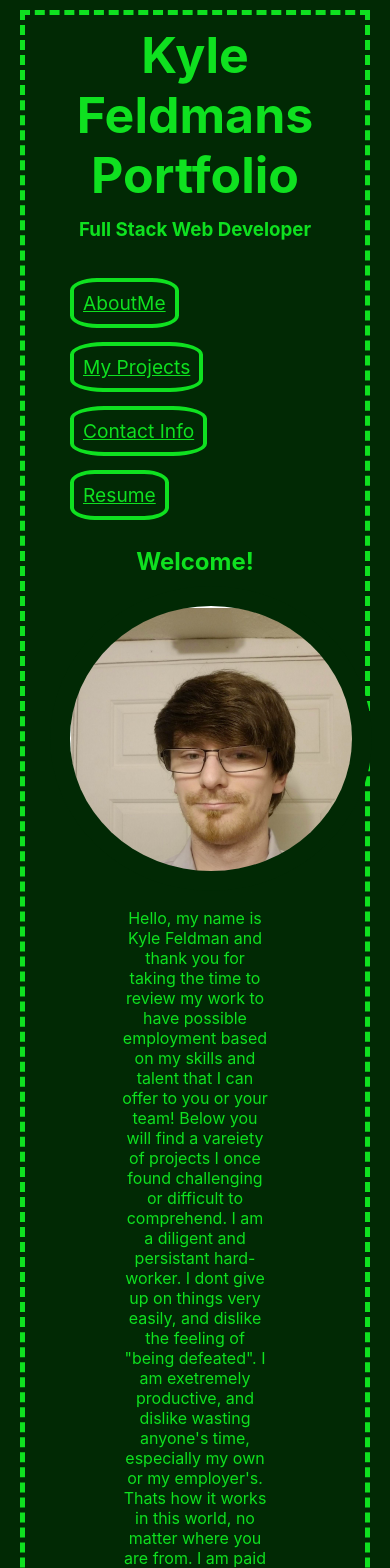
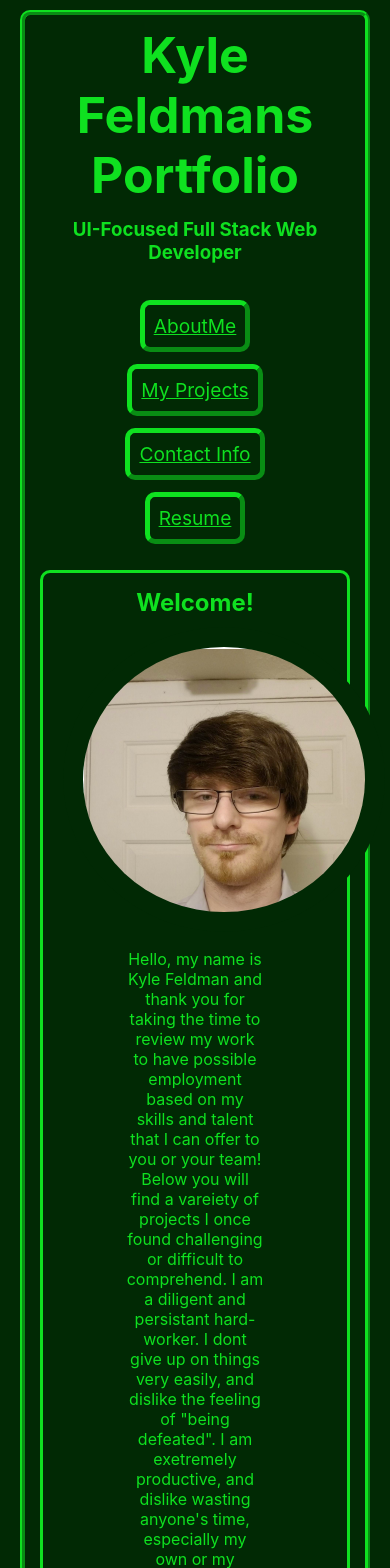
Before and after one commit to MrSinzo/Kyle-Feldmans-Portfolio, a React (Create React App) app: page / in a window 390 px wide. Shown: the top 1568 px of the page. Built offline with nearby package versions, Linux system fonts and the light colour scheme.

Commit message:
added more CSS changes, made page more mobile responsive, improved button looks

```diff
--- a/src/App.css
+++ b/src/App.css
@@ -1,8 +1,4 @@
 /* General, Reuseable Css */
-
-ul {
-  list-style-type: none;
-}
 
 :root {
   --main-fc: #0fe120;
@@ -26,7 +22,8 @@ label {
 }
 
 .mainContainer {
-  border: 5px dashed var(--main-fc);
+  border: 5px ridge var(--main-fc);
+  border-radius: 10px;
   padding: 5px;
   text-align: center;
   list-style-type: none;
@@ -34,10 +31,15 @@ label {
 
 .flexThis {
   display: flex;
-  justify-content: space-between;
+  justify-content: space-around;
   flex-wrap: wrap;
 }
 
+.quickBorder {
+  border: #0fe120 3px solid;
+  padding: 10px;
+  border-radius: 10px;
+}
 .subContainer {
   display: flex;
   flex-direction: column;
@@ -45,11 +47,13 @@ label {
   max-width: 50%;
   margin: 0 auto;
   padding: 8px;
+
 }
 
 .LinkIconFix {
   max-width: 50px;
   max-height: auto;
+  padding-right: 5px
 }
 
 .ctxt {
@@ -59,6 +63,7 @@ label {
 .myCard {
   background-color: var(--main-bg);
   border: 3px dotted var(--main-fc);
+  border-radius: 10px;
   padding: 8px;
   max-width: 40%;
   text-align: center;
@@ -73,19 +78,20 @@ label {
 }
 .navContainer {
   list-style-type: none;
-
 }
 
 #navButton {
-  border: 4px solid var(--main-fc);
-  border-radius: 25%;
+  border: 5px outset var(--main-fc);
+  border-radius: 10px;
   padding: 9px;
   font-size: 120%;
   text-shadow: #0fe120;
 }
 
 #navButton:hover {
+  cursor: pointer;
   background-color: rgb(172, 15, 15);
+  border: 5px inset;
 }
 
 .flexThisNav {
@@ -110,9 +116,9 @@ label {
   border-radius: 40%;
 }
 
-.picFix2:hover {
+/* .picFix2:hover {
   filter: grayscale(1);
-}
+} */
 
 .projectIcons {
   position: relative;
@@ -125,6 +131,20 @@ label {
 .projectIcons:hover {
   background-color: #0fe120;
   border-radius: 51%;
+}
+
+.deployButton {
+  border: 5px outset var(--main-fc);
+  border-radius: 10px;
+  padding: 9px;
+  font-size: 120%;
+  text-shadow: #0fe120;
+}
+
+.deployButton:hover{
+  cursor: pointer;
+  background-color: rgb(172, 15, 15);
+  border: 5px inset;
 }
 
 /* Contact Me section CSS */
@@ -140,22 +160,21 @@ label {
   max-width: fit-content;
 }
 
-
 /* Resume CSS */
 
 .resumeCard {
   background-color: var(--main-bg);
   border: 3px dotted var(--main-fc);
+  border-radius: 10px;
   padding: 8px;
   /* max-width: 40%; */
   margin: auto;
   text-align: center;
-  min-width: 400px;
+  min-width: 300px;
   max-width: 600px;
   min-height: 400px;
   /* justify-content: space-between; */
 }
-
 
 .flexThisToo {
   display: flex;
@@ -200,4 +219,9 @@ label {
     margin: 20px;
 
   }
+
+  .flexThis {
+    justify-content: center;
+  }
+
 }
--- a/src/components/Footer.js
+++ b/src/components/Footer.js
@@ -1,6 +1,6 @@
 import React from "react";
 import ghIcon from "../images/github-mark-white.png";
-import LinkedIcon from "../images/icons8-linkedin-circled-90.png";
+import LinkedIcon from "../images/In-White-72.png";
 import StackOverFlowIcon from '../images/StackOverFlowIcon.png'
 const Footer = () => {
   return (
--- a/src/components/Header.js
+++ b/src/components/Header.js
@@ -3,7 +3,7 @@ function Header() {
   return (
     <div>
       <h1>Kyle Feldmans Portfolio</h1>
-      <h3>Full Stack Web Developer</h3>
+      <h3>UI-Focused Full Stack Web Developer</h3>
       <br />
       <div></div>
     </div>
--- a/src/components/Project.js
+++ b/src/components/Project.js
@@ -11,13 +11,13 @@ function Project(props) {
         </a>
       </h1>
       <div>
-        <a href={props.href} target="_blank" rel="noopener noreferrer">
-          <img
-            className="picFix2"
-            src={props.src}
-            alt="Kyle Feldmans Projects"
-          />
-        </a>
+        <img className="picFix2" src={props.src} alt="Kyle Feldmans Projects" />
+
+        <div>
+          <a href={props.href} target="_blank" rel="noopener noreferrer">
+            <button className="deployButton">Deployed Site</button>
+          </a>
+        </div>
         <p className="">{props.description} </p>
       </div>
     </div>
--- a/src/components/Resume.js
+++ b/src/components/Resume.js
@@ -5,22 +5,22 @@ function Resume() {
   return (
     <div className="flexThisToo">
       <div className="resumeCard">
-        <h2 ><a href={ResumeDownload} download="Kyle Feldman's Resume">
+        <h2>
+          <a href={ResumeDownload} download="Kyle Feldman's Resume">
             My Full Resume Here!
-        </a></h2>
+          </a>
+        </h2>
         <h2>Kyles Certificates/Licenses</h2>
-        <ul>
         <li>
-            <a href="" src="">Full Stack Web Development</a></li>
+          <a href="" src="">
+            Certificate of Completetion - Full Stack Web Development
+          </a>
+        </li>
 
-            <li>From University of Washington Fullstack Bootcamp
-
-          </li>
-        </ul>
+        <li> University of Washington Fullstack Bootcamp</li>
       </div>
       {/* {end of first set } */}
       <div className="resumeCard">
-        <ul>
         <h3>General Skills:</h3>
         <li>Project management</li>
         <li>Sales Techniques</li>
@@ -33,18 +33,15 @@ function Resume() {
         <li>Keeps Focused on Primary Tasks</li>
         <li>Posesses Technology Learning speed and skills</li>
         <li>Business before Pleasure is my motto</li>
-        </ul>
       </div>
       {/* {end of second set} */}
       <div className="resumeCard">
-          <ul>
         {" "}
-            <h3>Computer Skills:</h3>
+        <h3>Technical Skills:</h3>
         <li>Moderate Html and Css</li>
         <li>Moderate JavaScript</li>
         <li>
-              Can apply and understand some CSS frameworks like Bootstrap or
-              Bulma.
+          Can apply and understand some CSS frameworks like Bootstrap or Bulma.
         </li>
         <li>MySQL and Sequelize Database</li>
         <li>Github functionality</li>
@@ -52,11 +49,8 @@ function Resume() {
         <li>Typing Speed of about 40 wpm</li>
         <li>Google.Docs</li>
         <li>Storage Clouds like Dropbox, Onedrive etc.</li>
-            <li></li>
-          </ul>
       </div>
     </div>
-
   );
 }
 
--- a/src/pages/Container.js
+++ b/src/pages/Container.js
@@ -20,7 +20,7 @@ function Container() {
   const renderPage = () => {
     if (currentPage === "AboutMe") {
       return (
-        <div>
+        <div className="quickBorder">
           <AboutMe />
         </div>
       );
@@ -62,10 +62,10 @@ function Container() {
       );
     }
     if (currentPage === "ContactMe") {
-      return <ContactMe />;
+      return <div className="quickBorder"><ContactMe /></div>;
     }
     if (currentPage === "Resume") {
-      return <Resume />;
+      return <div className="quickBorder"><Resume /></div>;
     }
   };
 
```
Also changed, not shown: src/images/In-White-72.png (added), src/images/icons8-linkedin-circled-90.png (deleted), 9 other files (tests, documents, lock files or other folders). Lines whose indentation alone changed are shown as unchanged.
